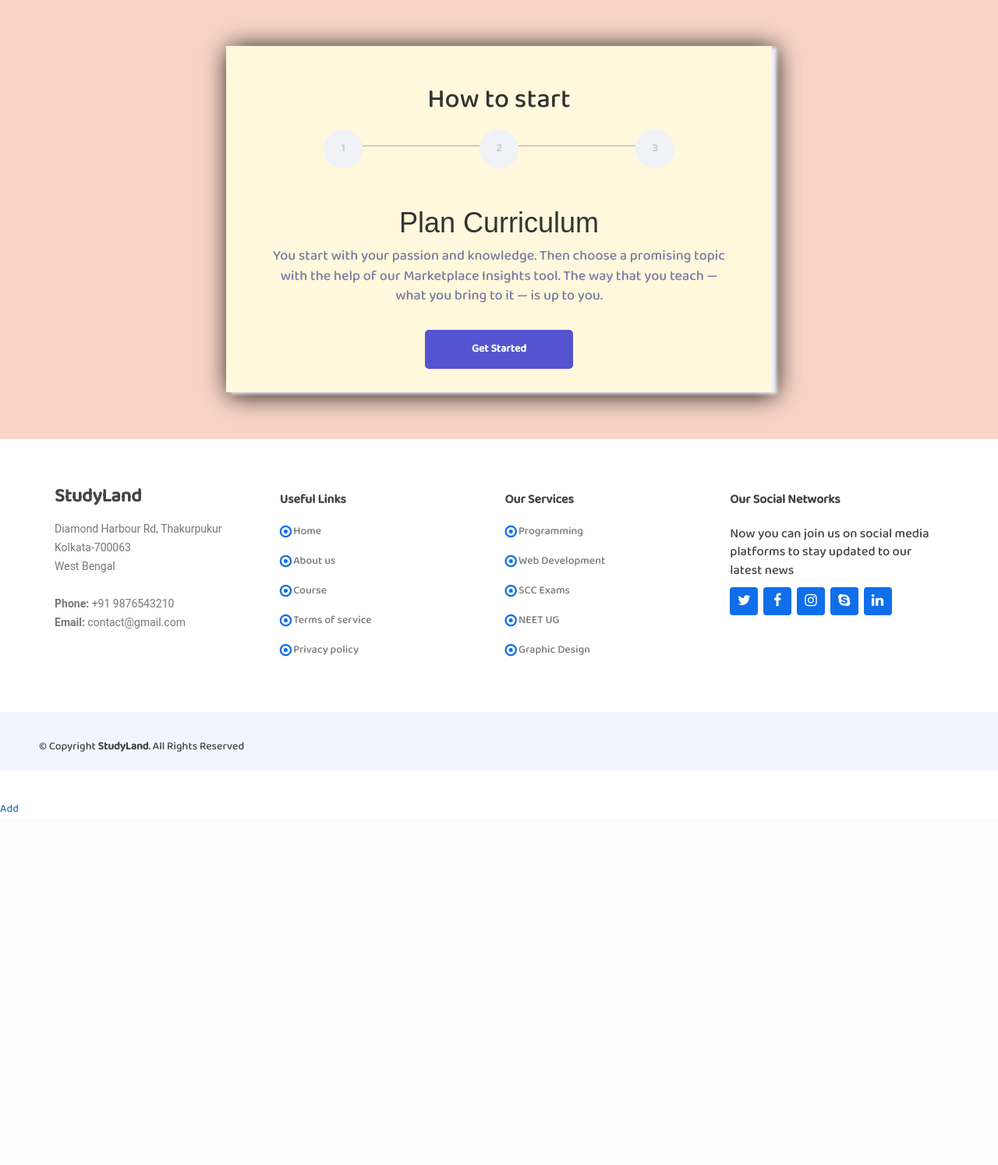
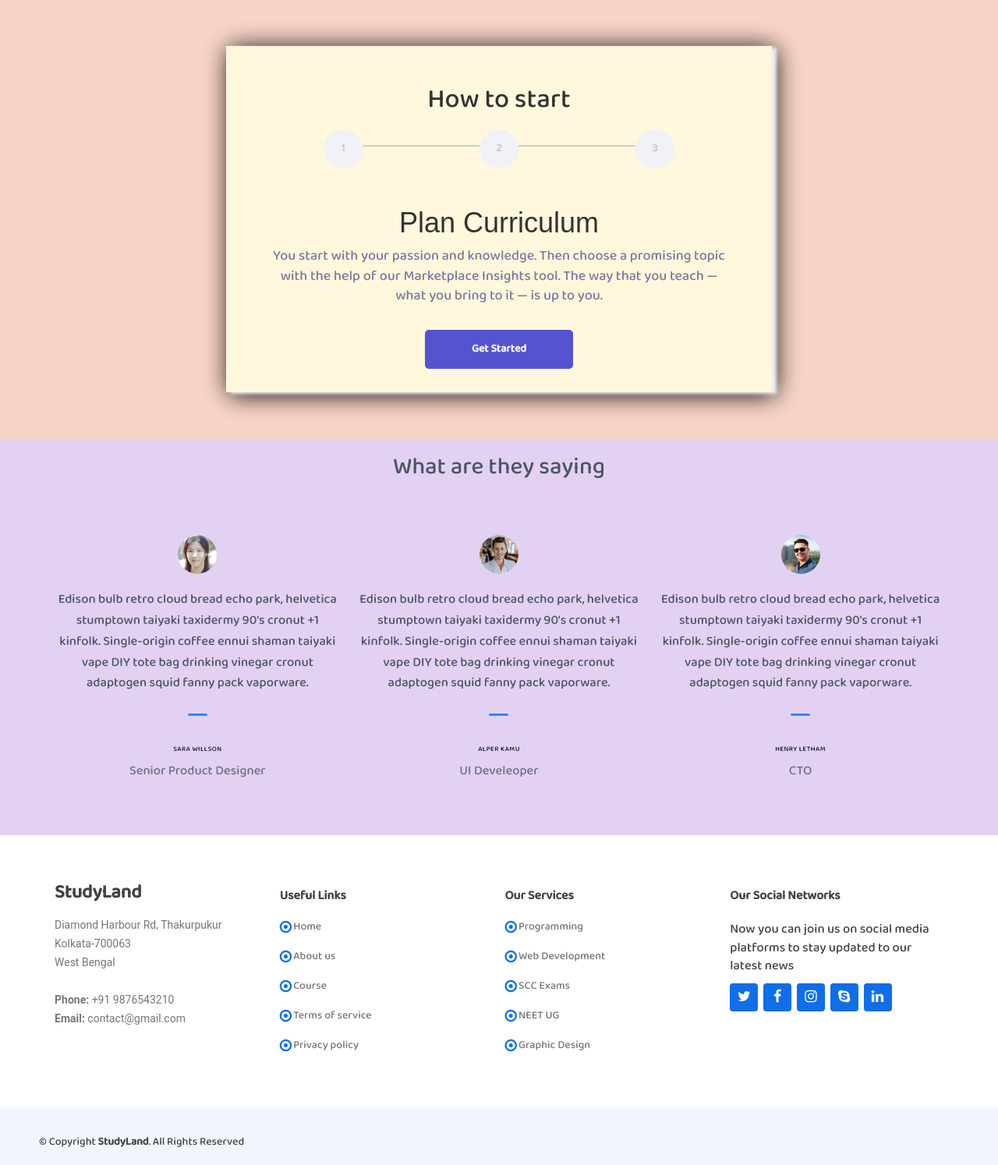
Before and after one commit to sabyasachi27/E-Learning-Portal, a PHP site: page /teacher/teacher-profile.php in a window 1280 px wide. Shown: the part 1504-2998 px from the top of the page at 78% size. Before the commit the page ends 2546 px from the top, so only its background shows below. Run offline with PHP 8.4, Linux system fonts and the light colour scheme; the visitor is signed in with stand-in values (Sample User, id 1); data that the repository does not hold is empty; some libraries are stand-ins or nearby versions.

Commit message:
changed in teacher profile

```diff
--- a/teacher/teacher-profile.css
+++ b/teacher/teacher-profile.css
@@ -381,6 +381,16 @@ img, svg{
 /* End steps to start section */
 
 /*--------------------------------------------------------------
+# Testimonials
+--------------------------------------------------------------*/
+.testimonial-sec{
+  background-color: rgb(226, 209, 243);
+}
+.txt-align h2{
+  text-align: center;
+}
+
+/*--------------------------------------------------------------
 # Footer
 --------------------------------------------------------------*/
 #footer {
--- a/teacher/teacher-profile.php
+++ b/teacher/teacher-profile.php
@@ -244,6 +244,44 @@ echo "</ul>";
   </div>
 </section>
 
+<!-- Testimonial Section -->
+<section class="testimonial-sec text-gray-600 body-font">
+  <div class="txt-align container testimonial-title">
+      <h2>What are they saying</h2>
+    </div>
+  <div class="container px-5 py-24 mx-auto">
+    <div class="flex flex-wrap -m-4">
+      <div class="lg:w-1/3 lg:mb-0 mb-6 p-4">
+        <div class="h-full text-center">
+          <img alt="testimonial" class="w-20 h-20 mb-8 object-cover object-center rounded-full inline-block border-2 border-gray-200 bg-gray-100" src="../assets/img/testimonials-1.jpg">
+          <p class="leading-relaxed">Edison bulb retro cloud bread echo park, helvetica stumptown taiyaki taxidermy 90's cronut +1 kinfolk. Single-origin coffee ennui shaman taiyaki vape DIY tote bag drinking vinegar cronut adaptogen squid fanny pack vaporware.</p>
+          <span class="inline-block h-1 w-10 rounded bg-blue-500 mt-6 mb-4"></span>
+          <h2 class="text-gray-900 font-medium title-font tracking-wider text-sm">SARA WILLSON</h2>
+          <p class="text-gray-500">Senior Product Designer</p>
+        </div>
+      </div>
+      <div class="lg:w-1/3 lg:mb-0 mb-6 p-4">
+        <div class="h-full text-center">
+          <img alt="testimonial" class="w-20 h-20 mb-8 object-cover object-center rounded-full inline-block border-2 border-gray-200 bg-gray-100" src="../assets/img/testimonials-2.jpg">
+          <p class="leading-relaxed">Edison bulb retro cloud bread echo park, helvetica stumptown taiyaki taxidermy 90's cronut +1 kinfolk. Single-origin coffee ennui shaman taiyaki vape DIY tote bag drinking vinegar cronut adaptogen squid fanny pack vaporware.</p>
+          <span class="inline-block h-1 w-10 rounded bg-blue-500 mt-6 mb-4"></span>
+          <h2 class="text-gray-900 font-medium title-font tracking-wider text-sm">ALPER KAMU</h2>
+          <p class="text-gray-500">UI Develeoper</p>
+        </div>
+      </div>
+      <div class="lg:w-1/3 lg:mb-0 p-4">
+        <div class="h-full text-center">
+          <img alt="testimonial" class="w-20 h-20 mb-8 object-cover object-center rounded-full inline-block border-2 border-gray-200 bg-gray-100" src="../assets/img/testimonials-3.jpg">
+          <p class="leading-relaxed">Edison bulb retro cloud bread echo park, helvetica stumptown taiyaki taxidermy 90's cronut +1 kinfolk. Single-origin coffee ennui shaman taiyaki vape DIY tote bag drinking vinegar cronut adaptogen squid fanny pack vaporware.</p>
+          <span class="inline-block h-1 w-10 rounded bg-blue-500 mt-6 mb-4"></span>
+          <h2 class="text-gray-900 font-medium title-font tracking-wider text-sm">HENRY LETHAM</h2>
+          <p class="text-gray-500">CTO</p>
+        </div>
+      </div>
+    </div>
+  </div>
+</section> <!--End Testimonial Section -->
+
 <!-- ======= Footer ======= -->
 <footer id="footer">
   <div class="footer-top">
```
